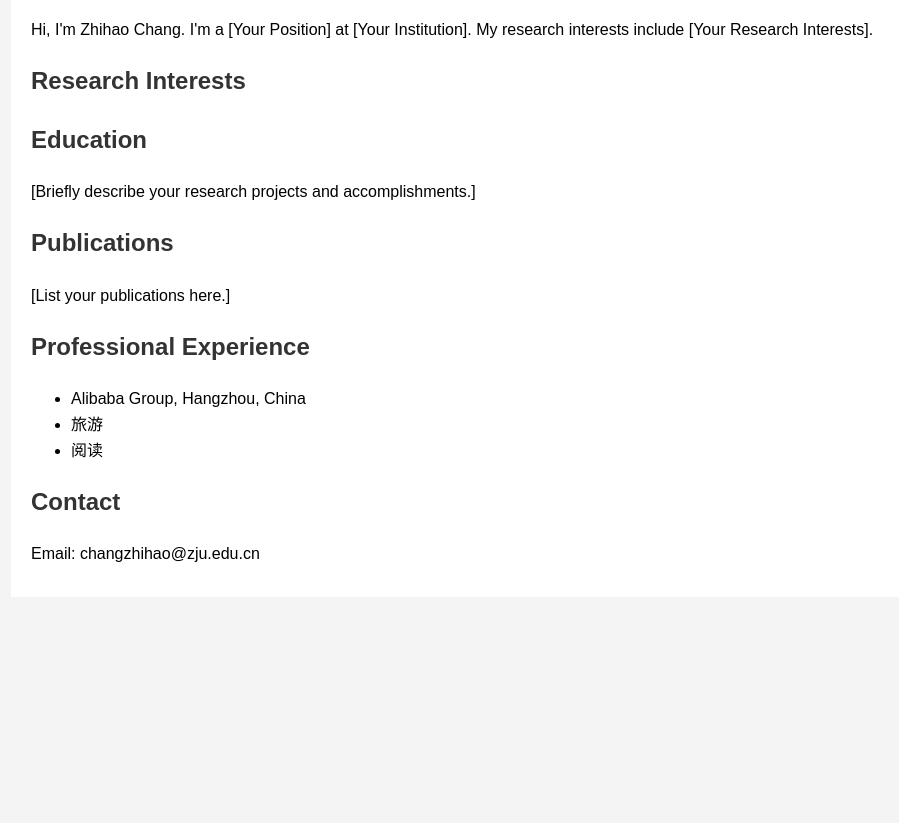
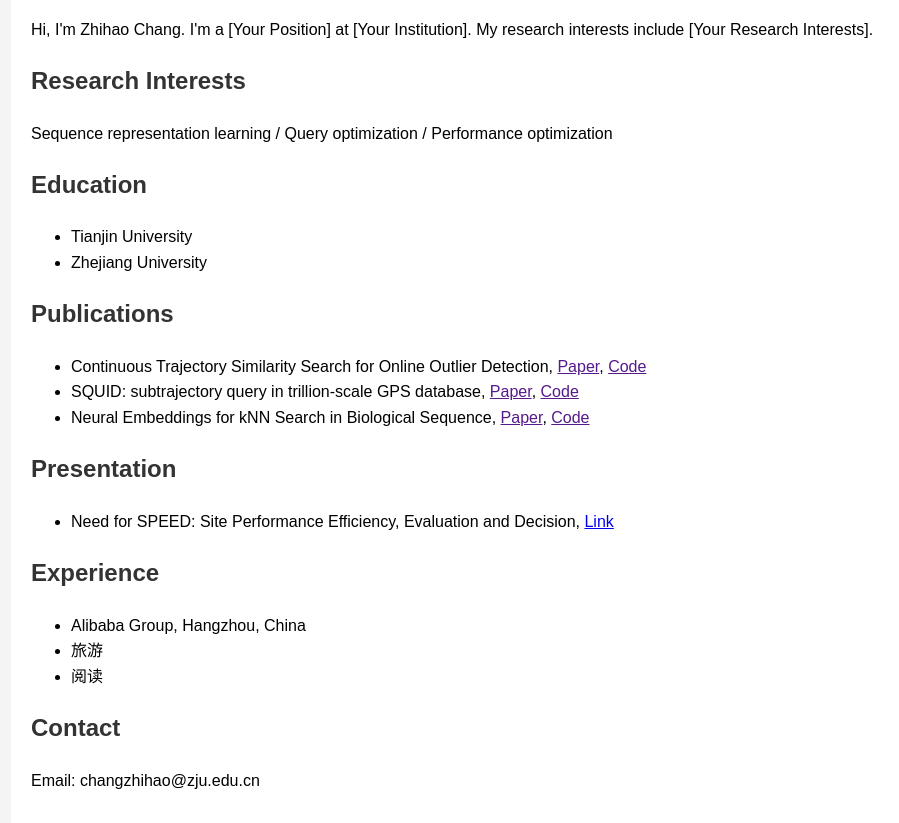
Before and after one commit to Proudc/Proudc.github.io, a plain HTML site: page index.html in a window 1280 px wide. Shown: the part 127-950 px from the top of the page, without its empty margins (129-1028 px from the left). Before the commit the page ends 800 px from the top, so only its background shows below. Drawn offline with Linux system fonts and the light colour scheme.

Commit message:
Update index.html

```diff
--- a/index.html
+++ b/index.html
@@ -42,11 +42,23 @@
         <h2>About Me</h2>
         <p>Hi, I'm Zhihao Chang. I'm a [Your Position] at [Your Institution]. My research interests include [Your Research Interests].</p>
         <h2>Research Interests</h2>
+        <p>Sequence representation learning / Query optimization / Performance optimization</p>
         <h2>Education</h2>
-        <p>[Briefly describe your research projects and accomplishments.]</p>
+        <ul>
+            <li>Tianjin University</li>
+            <li>Zhejiang University</li>
+        </ul>
         <h2>Publications</h2>
-        <p>[List your publications here.]</p>
-        <h2>Professional Experience</h2>
+        <ul>
+            <li>Continuous Trajectory Similarity Search for Online Outlier Detection, <a href="">Paper</a>, <a href="">Code</a></li>
+            <li>SQUID: subtrajectory query in trillion-scale GPS database, <a href="">Paper</a>, <a href="">Code</a></li>
+            <li>Neural Embeddings for kNN Search in Biological Sequence, <a href="">Paper</a>, <a href="">Code</a></li>
+        </ul>
+        <h2>Presentation</h2>
+        <ul>
+            <li>Need for SPEED: Site Performance Efficiency, Evaluation and Decision, <a href="https://www.usenix.org/conference/srecon21/presentation/chow">Link</a></li>
+        </ul>
+        <h2>Experience</h2>
         <ul>
             <li>Alibaba Group, Hangzhou, China</li>
             <li>旅游</li>
```
